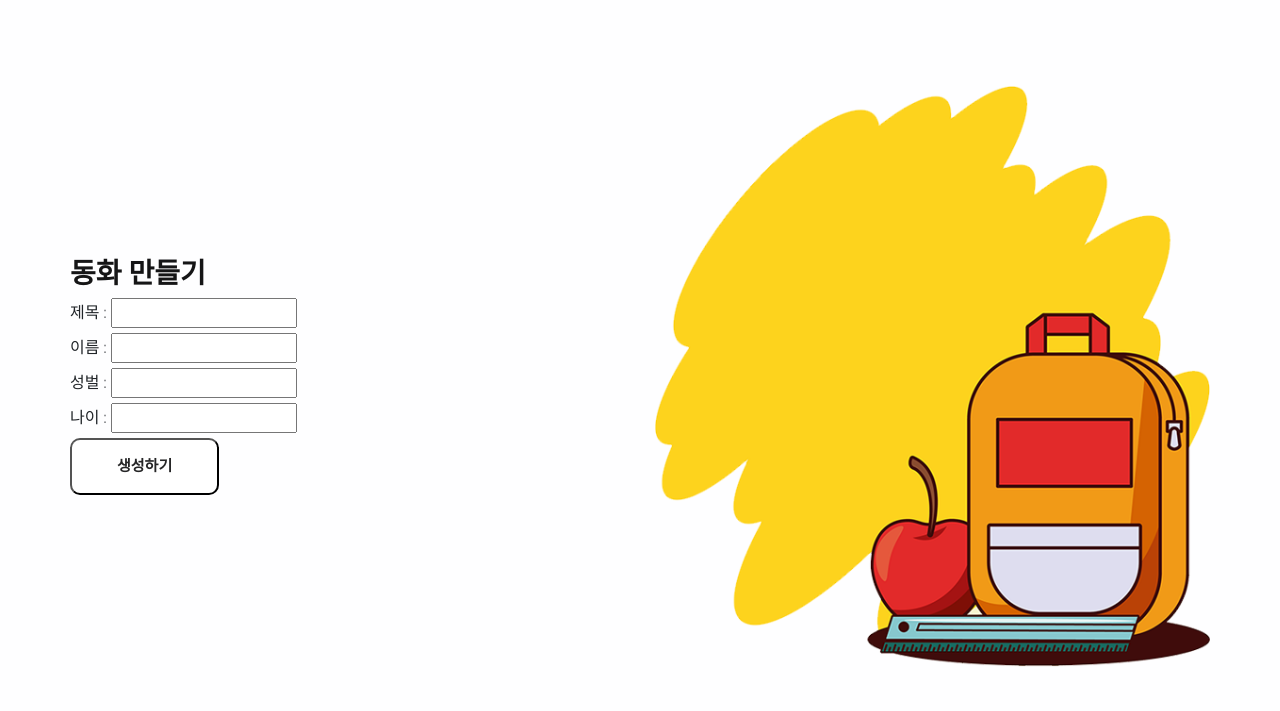
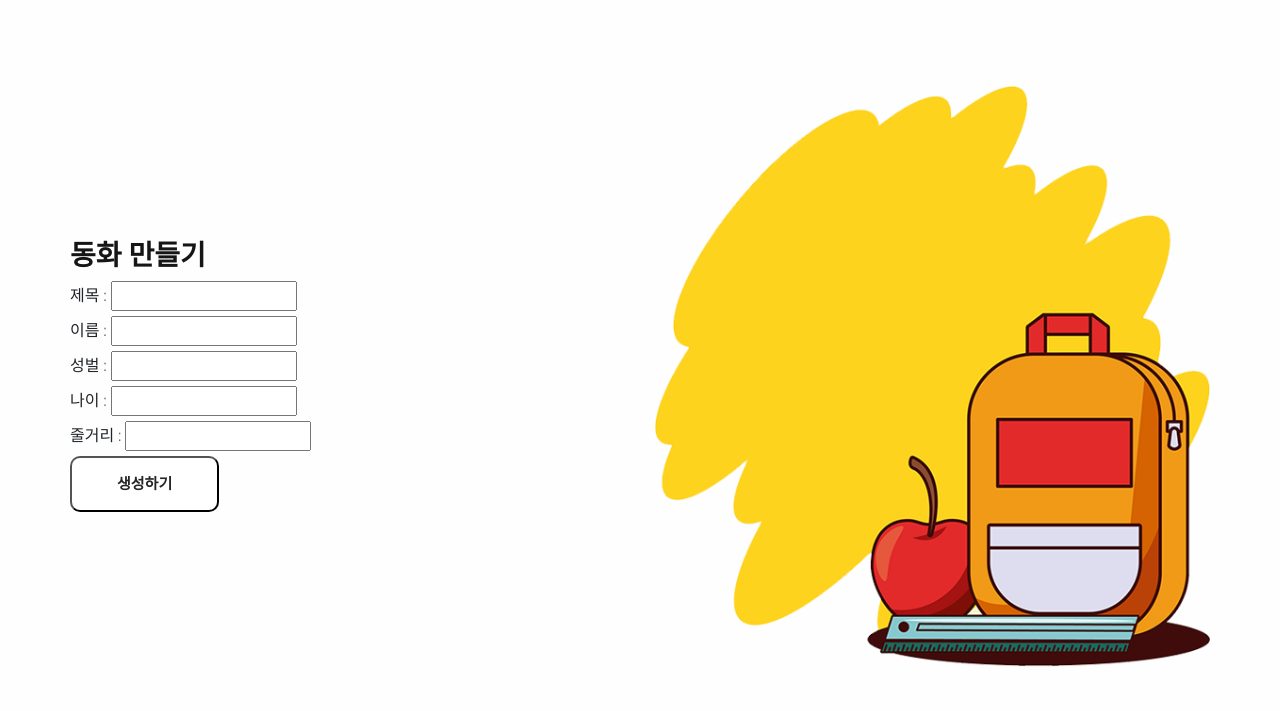
Before and after one commit to yunsell/sketchbook, a Django app: page / in a window 1280 px wide. Shown: the part 1078-1789 px from the top of the page. Run offline with Django 4.2, Linux system fonts and the light colour scheme; some libraries are stand-ins or nearby versions.

Commit message:
- 같이 작업한거 09.04

```diff
--- a/common/views.py
+++ b/common/views.py
@@ -32,7 +32,8 @@ def index(request):
 
 def generate_story(request):
     print("#### generate_story 시작 ####")
-    openai.api_key = "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"
+    # openai.api_key = "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"
+    openai.api_key = "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"
 
     prompt = """아래 주제를 바탕으로 아이가 좋아하는 동화를 만들어줘. 내용은 너무 길지 않게, 기승전결에 따라 4개의 문단으로 나눠줘(엔터 2번으로), 최대한 읽기 쉽게 만들어줘.
 1장:
@@ -56,11 +57,13 @@ def generate_story(request):
     #         동화 주제: 해적 팅커벨과 모험을 떠나는 이야기
     #     """})
 
-    title = "용감한 토마토"
-    character_name = " " + "윤도윤"
-    character_sex = " " + "남자"
-    character_age = " " + "5살"
-    story_theme = " " + "작은 토마토가 자신의 작은 크기와 모습을 극복하며, 용감하게 여러 어려움을 극복하고 친구들을 돕는 이야기"
+    title = request.POST.get('title')
+    character_name = " " + request.POST.get('character')
+    character_sex = " " + request.POST.get('gender')
+    character_age = " " + request.POST.get('age')
+    story_theme = " " + request.POST.get('contents')
+
+    print(title, character_name, character_sex, character_age, story_theme)
 
     messages.append(
         {"role": "user",
@@ -73,7 +76,7 @@ def generate_story(request):
          """})
 
     completion = openai.ChatCompletion.create(
-    model="gpt-3.5-turbo",
+    model="gpt-4",
     messages=messages
     )
 
@@ -98,7 +101,7 @@ def generate_story(request):
         ]
 
         completion = openai.ChatCompletion.create(
-        model="gpt-3.5-turbo",
+        model="gpt-4",
         messages=messages
         )
 
--- a/static/css/style.css
+++ b/static/css/style.css
@@ -1,3 +1,10 @@
+@font-face {
+    font-family: 'Fairytale_ddobak';
+    src: url('https://cdn.jsdelivr.net/gh/projectnoonnu/naverfont_03@1.0/Fairytale_ddobak.woff') format('woff');
+    font-weight: normal;
+    font-style: normal;
+}
+
 body {
   font-family: 'Raleway', sans-serif;
   background-color: #fefeff;
@@ -559,7 +566,7 @@ a:focus {
 
 #book {
   margin: 5% auto;
-  width: 100%;
+  width: 80%;
   height: 700px;
 }
 
--- a/templates/common/index.html
+++ b/templates/common/index.html
@@ -71,8 +71,8 @@
                 <input id="title" name="title" type="text" />
               </div>
               <div>
-                <label for="charactor">이름 :</label>
-                <input id="charactor" name="charactor" type="text" />
+                <label for="character">이름 :</label>
+                <input id="character" name="character" type="text" />
               </div>
               <div>
                 <label for="gender">성벌 :</label>
@@ -81,6 +81,10 @@
               <div>
                 <label for="age">나이 :</label>
                 <input id="age" name="age" type="number" />
+              </div>
+              <div>
+                <label for="contents">줄거리 :</label>
+                <input id="contents" name="contents" type="text" />
               </div>
               <div class="">
                 <button type="submit" class="call_to-btn btn_white-border">
```
Also changed, not shown: requirements.txt (added, +19 -0 lines), templates/common/storyboard.html (+4 -4 lines), db.sqlite3, static/img/cover.jpg (added), 1 other file.
